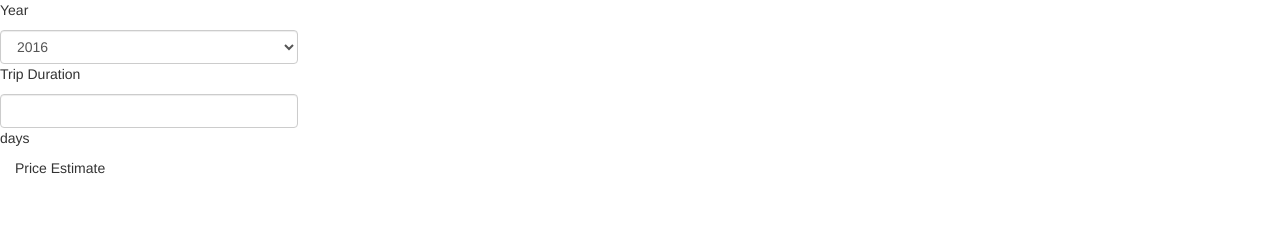
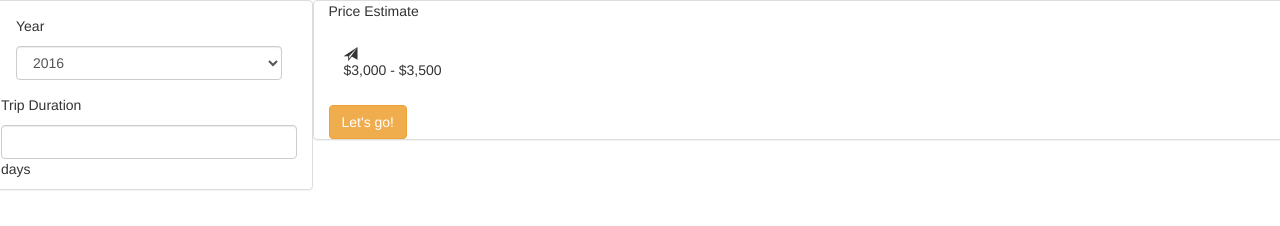
Before and after one commit to decode-wealthsimple/client, a website: page fed/pref.html in a window 1280 px wide. Drawn offline with nearby package versions, Linux system fonts and the light colour scheme.

Commit message:
pref-front

```diff
--- a/fed/pref.html
+++ b/fed/pref.html
@@ -2,14 +2,15 @@
 	<head>
 		<script src="https://maxcdn.bootstrapcdn.com/bootstrap/3.3.7/js/bootstrap.min.js"></script>
 		<link rel="stylesheet" href="https://maxcdn.bootstrapcdn.com/bootstrap/3.3.7/css/bootstrap.min.css">
+		<link rel="stylesheet" type="text/css" href="app.css">
 	</head>
 	<body>
 		<div class="row">
 
 		</div>
 		<div class="row">
-			<div class="col-sm-3">
-				<div class="section">
+			<div class="col-sm-3 panel panel-default">
+				<div class="section panel-body">
 					<p>Year</p>
 					<select name="" id="" class="form-control">
 						<option value="">2016</option>
@@ -26,9 +27,14 @@
 						<p>days</p>
 					</div>
 				</div>
-			<div class="col-sm-9">
+			</div>
+			<div class="col-sm-9 panel panel-default">
 				<p>Price Estimate</p>
-				<div class="section"></div>
+				<div class="section panel-body">
+					<span id="plane-icon" class="glyphicon glyphicon-send"></span>
+					<p id="estimate-price">$3,000 - $3,500</p>
+				</div>
+				<button type="button" class="btn btn-warning">Let's go!</button>
 			</div>
 		</div>
 	</body>
```
Also changed, not shown: fed/app.css (added).
